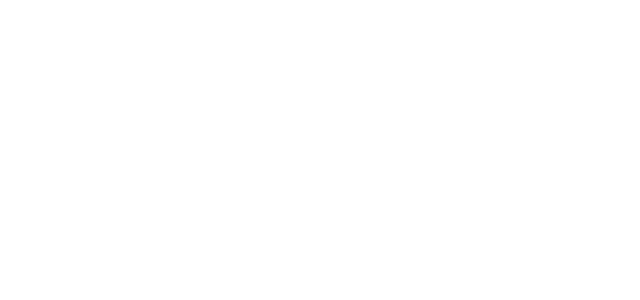
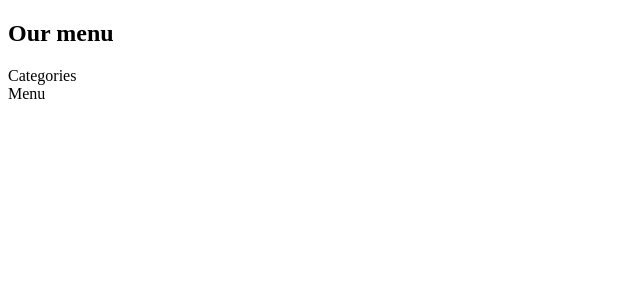
Before and after one commit to LaurenCummings/menu-project, a React (Vite) app: page / in a window 1280 px wide. Shown: the top 300 px of the page, without its empty margins (0-640 px from the left). Built offline with nearby package versions, Linux system fonts and the light colour scheme.

Commit message:
Started laying out app

```diff
--- a/src/App.jsx
+++ b/src/App.jsx
@@ -5,11 +5,20 @@
 import data from './data';
 
 function App() {
+  const [menuItems, setMenuItems] = useState(data);
+  const [categories, setCategories] = useState([]);
 
   return (
-    <div>
-
-    </div>
+    <main>
+      <section className="menu section">
+        <div className="title">
+          <h2>Our menu</h2>
+          <div className="underline"></div>
+        </div>
+        <Categories />
+        <Menu />
+      </section>
+    </main>
   )
 }
 
```
